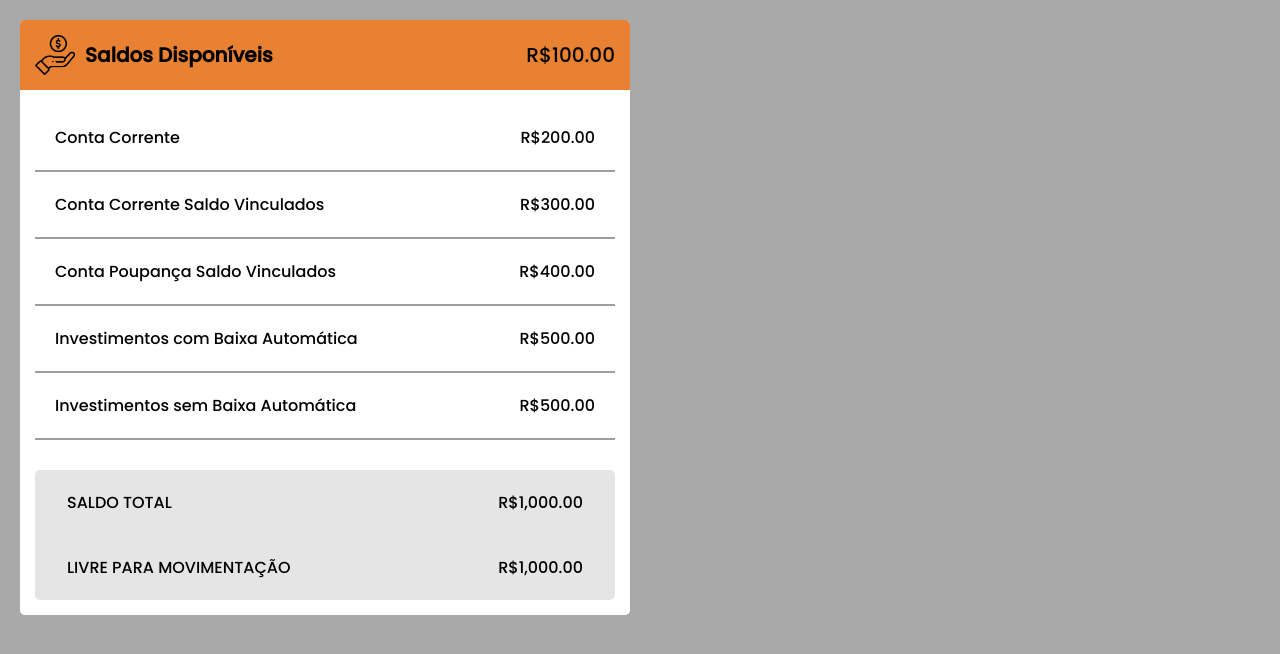
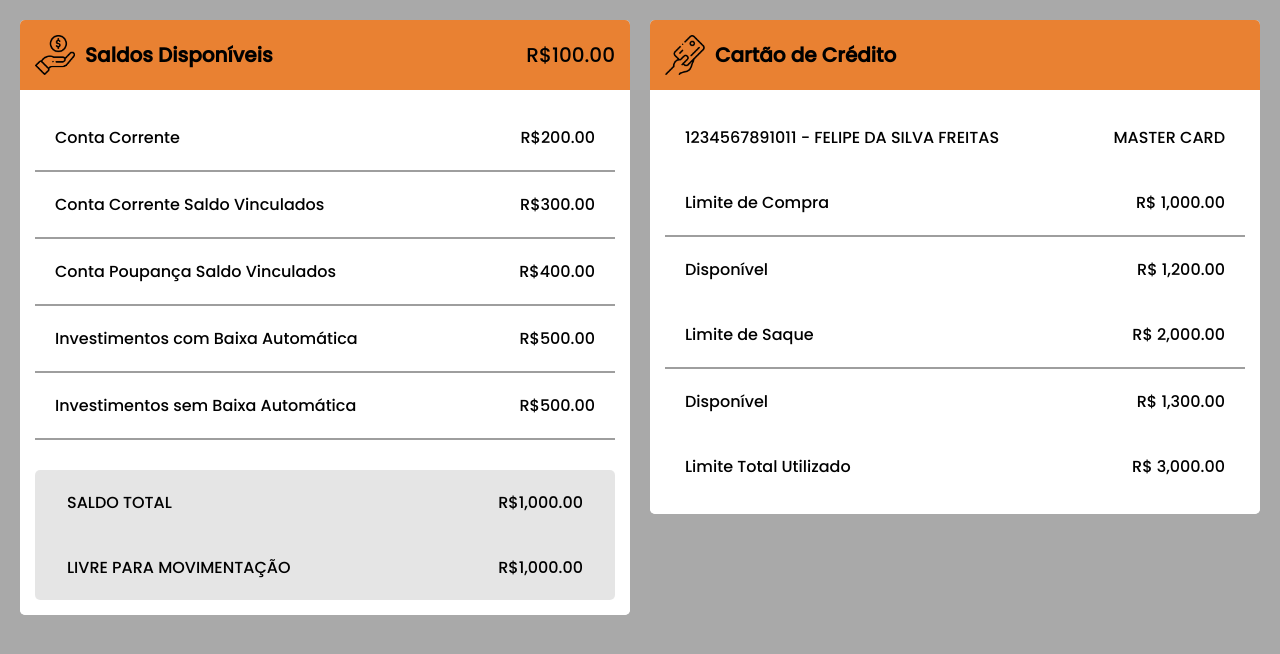
Before and after one commit to PedroHPAlmeida/cards-project-angular, an Angular app: page / in a window 1280 px wide. Shown: the top 654 px of the page. Built offline with nearby package versions, Linux system fonts and the light colour scheme.

Commit message:
Adiciona card de cartão de crédito

```diff
--- a/src/app/app.component.html
+++ b/src/app/app.component.html
@@ -1,3 +1,4 @@
 <div class="container">
   <app-balance-card class="item"></app-balance-card>
+  <app-credit-card class="item"></app-credit-card>
 </div>
--- a/src/app/app.module.ts
+++ b/src/app/app.module.ts
@@ -5,12 +5,14 @@ import { AppRoutingModule } from './app-routing.module';
 import { AppComponent } from './app.component';
 import { CardHeaderComponent } from './components/card-header/card-header.component';
 import { BalanceCardComponent } from './components/balance-card/balance-card.component';
+import { CreditCardComponent } from './components/credit-card/credit-card.component';
 
 @NgModule({
   declarations: [
     AppComponent,
     CardHeaderComponent,
-    BalanceCardComponent
+    BalanceCardComponent,
+    CreditCardComponent
   ],
   imports: [
     BrowserModule,
--- /dev/null
+++ b/src/app/components/credit-card/credit-card.component.html
@@ -0,0 +1,21 @@
+<div class="card">
+    <app-card-header
+        class="item"
+        icon="../assets/icons/icon-credit-card.png"
+        title="Cartão de Crédito">
+    </app-card-header>
+
+    <div class="card__content">
+        <div *ngFor="let info of infos; let isLast = last">
+            <div class="card__content-item">
+                <p>{{ info.first.left }}</p>
+                <p>{{ info.first.right }}</p>
+            </div>
+            <div class="card__content-item">
+                <p>{{ info.second.left }}</p>
+                <p>{{ info.second.right }}</p>
+            </div>
+            <div class="card__content-line" *ngIf="!isLast"></div>
+        </div>
+    </div>
+</div>
--- /dev/null
+++ b/src/app/components/credit-card/credit-card.component.scss
@@ -0,0 +1,28 @@
+.card {
+    border: none;
+    overflow: hidden;
+    border-radius: 5px;
+    background-color: white;
+
+    &__content {
+        padding: 15px;
+        overflow: hidden;
+        border-bottom-left-radius: 5px;
+        border-bottom-right-radius: 5px;
+        background-color: white;
+    }
+
+    &__content-item {
+        display: flex;
+        align-items: center;
+        padding: 20px;
+
+        p:nth-of-type(1) {
+            margin-right: auto;
+        }
+    }
+
+    &__content-line {
+        border: 0.5px solid #9e9e9e;
+    }
+}
--- /dev/null
+++ b/src/app/components/credit-card/credit-card.component.ts
@@ -0,0 +1,23 @@
+import { Component } from '@angular/core';
+
+@Component({
+  selector: 'app-credit-card',
+  templateUrl: './credit-card.component.html',
+  styleUrl: './credit-card.component.scss'
+})
+export class CreditCardComponent {
+  infos = [
+    {
+      first: { left: '1234567891011 - FELIPE DA SILVA FREITAS', right: 'MASTER CARD' },
+      second: { left: 'Limite de Compra', right: 'R$ 1,000.00' }
+    },
+    {
+      first: { left: 'Disponível', right: 'R$ 1,200.00' },
+      second: { left: 'Limite de Saque', right: 'R$ 2,000.00' }
+    },
+    {
+      first: { left: 'Disponível', right: 'R$ 1,300.00' },
+      second: { left: 'Limite Total Utilizado', right: 'R$ 3,000.00' }
+    },
+  ];
+}
```
Also changed, not shown: 1 other file (tests, documents, lock files or other folders).
